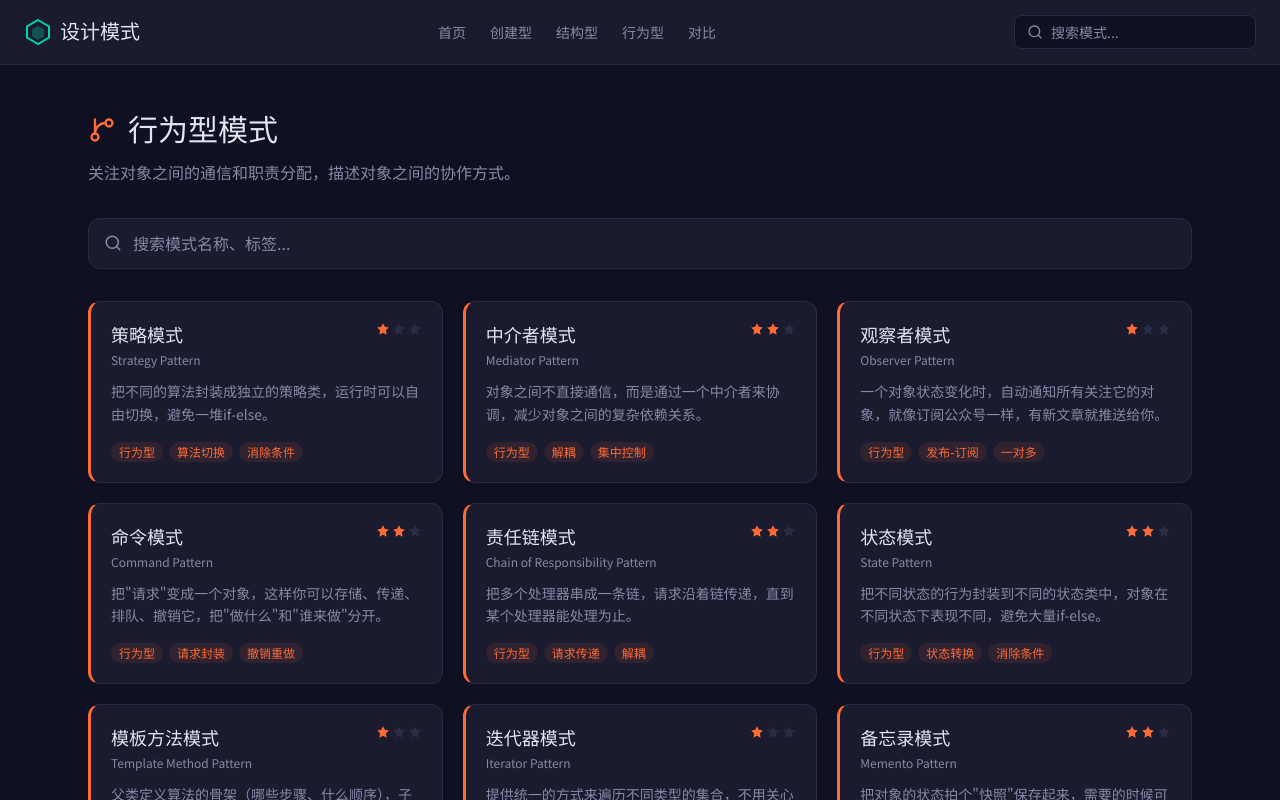
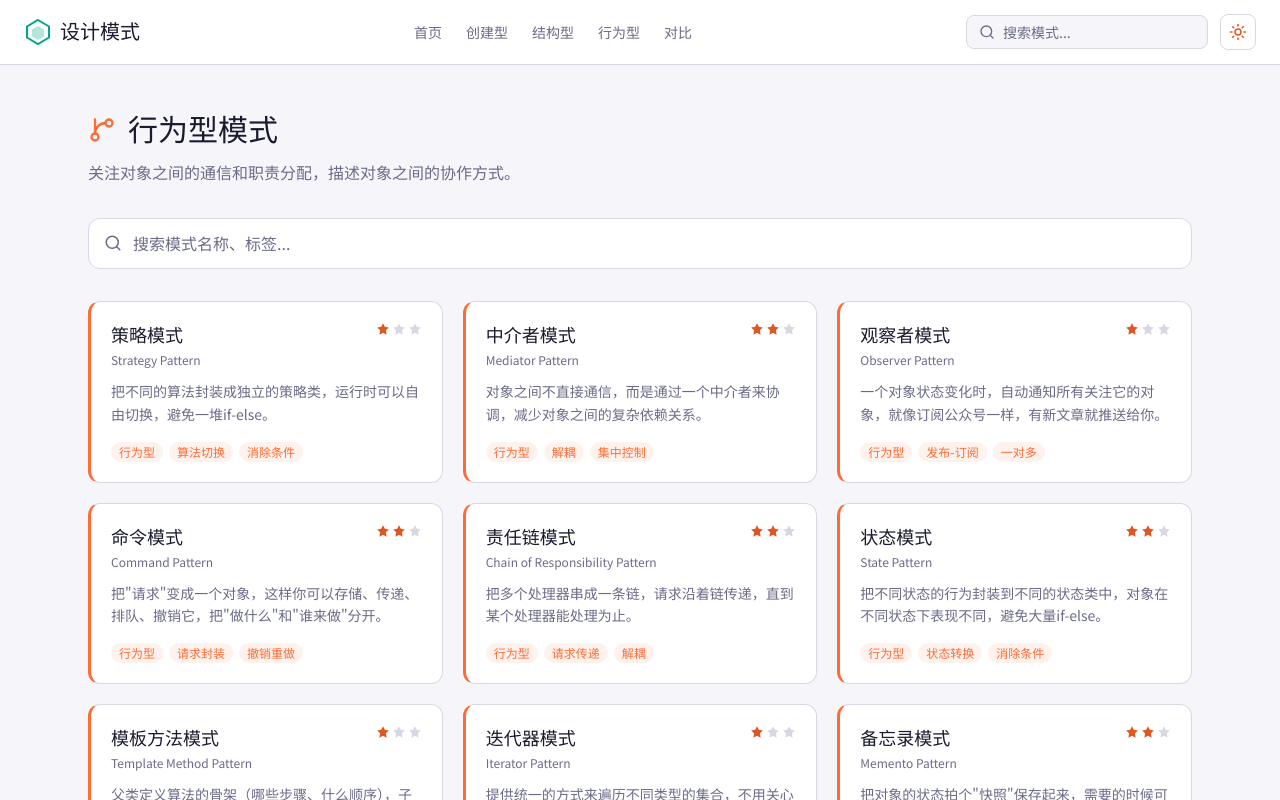
Before and after one commit to qiect/DesignPattern, a Vue app in the folder design-pattern-site/: page /DesignPattern/behavioral in a window 1280 px wide. Shown: the top 800 px of the page. Built offline with nearby package versions, Linux system fonts and the light colour scheme.

Commit message:
feat: 实现网站主题自动切换
Co-authored-by: traeagent <traeagent@users.noreply.github.com>

```diff
--- a/design-pattern-site/index.html
+++ b/design-pattern-site/index.html
@@ -8,8 +8,24 @@
     <link rel="preconnect" href="https://fonts.googleapis.com">
     <link rel="preconnect" href="https://fonts.gstatic.com" crossorigin>
     <link href="https://fonts.googleapis.com/css2?family=Outfit:wght@300;400;500;600;700;800&family=Noto+Sans+SC:wght@300;400;500;700&family=JetBrains+Mono:wght@400;500&display=swap" rel="stylesheet">
+    <script>
+      // 初始化主题，避免闪烁
+      (function() {
+        var stored = localStorage.getItem('theme-preference');
+        var isAuto = localStorage.getItem('theme-preference-auto') !== 'false';
+        var theme;
+        if (stored && !isAuto) {
+          theme = stored;
+        } else {
+          var hour = new Date().getHours();
+          theme = (hour >= 6 && hour < 18) ? 'light' : 'dark';
+        }
+        document.documentElement.setAttribute('data-theme', theme);
+        document.documentElement.classList.toggle('dark', theme === 'dark');
+      })();
+    </script>
   </head>
-  <body class="bg-[#0f1021] text-gray-100">
+  <body>
     <div id="app"></div>
     <script type="module" src="/src/main.ts"></script>
   </body>
--- a/design-pattern-site/src/components/animation/PatternAnimator.vue
+++ b/design-pattern-site/src/components/animation/PatternAnimator.vue
@@ -1,15 +1,26 @@
 <script setup lang="ts">
 import { computed } from 'vue'
 import type { AnimationStep } from '@/types/pattern'
+import { useTheme } from '@/composables/useTheme'
 
 const props = defineProps<{
   steps: AnimationStep[]
   currentStep: number
 }>()
 
+const { theme } = useTheme()
+
 const currentStepData = computed(() => props.steps[props.currentStep] ?? { description: '', objects: [], arrows: [] })
 const currentObjects = computed(() => currentStepData.value.objects)
 const currentArrows = computed(() => currentStepData.value.arrows)
+
+// 主题相关的 SVG 颜色
+const svgColors = computed(() => ({
+  text: theme.value === 'light' ? '#1a1b2e' : '#e4e4f0',
+  dim: theme.value === 'light' ? '#6b6b88' : '#8888a8',
+  structural: theme.value === 'light' ? '#4a6cf7' : '#6c8cff',
+  accent: theme.value === 'light' ? '#e05520' : '#ff6b35',
+}))
 
 function getObjectById(id: string) {
   return currentObjects.value.find((o) => o.id === id)
@@ -46,7 +57,7 @@ function getArrowCoords(arrow: { from: string; to: string }) {
           refY="3.5"
           orient="auto"
         >
-          <polygon points="0 0, 10 3.5, 0 7" fill="#6c8cff" />
+          <polygon points="0 0, 10 3.5, 0 7" :fill="svgColors.structural" />
         </marker>
         <marker
           id="arrowhead-accent"
@@ -56,7 +67,7 @@ function getArrowCoords(arrow: { from: string; to: string }) {
           refY="3.5"
           orient="auto"
         >
-          <polygon points="0 0, 10 3.5, 0 7" fill="#ff6b35" />
+          <polygon points="0 0, 10 3.5, 0 7" :fill="svgColors.accent" />
         </marker>
       </defs>
 
@@ -65,10 +76,10 @@ function getArrowCoords(arrow: { from: string; to: string }) {
         v-for="arrow in currentArrows"
         :key="`${arrow.from}-${arrow.to}`"
         v-bind="getArrowCoords(arrow)"
-        :stroke="arrow.color ?? '#6c8cff'"
+        :stroke="arrow.color ?? svgColors.structural"
         :stroke-width="2"
         :stroke-dasharray="arrow.dashed ? '6 4' : undefined"
-        :marker-end="arrow.color === '#ff6b35' ? 'url(#arrowhead-accent)' : 'url(#arrowhead)'"
+        :marker-end="arrow.color === '#ff6b35' || arrow.color === svgColors.accent ? 'url(#arrowhead-accent)' : 'url(#arrowhead)'"
         :class="{ 'flow-arrow': arrow.animated }"
       />
 
@@ -81,7 +92,8 @@ function getArrowCoords(arrow: { from: string; to: string }) {
           return { x: (c.x1 + c.x2) / 2, y: (c.y1 + c.y2) / 2 - 6 }
         })()"
         text-anchor="middle"
-        fill="#8888a8"
+        fill="currentColor"
+        class="svg-dim-fill"
         font-size="11"
         font-family="Outfit, sans-serif"
       >{{ arrow.label }}</text>
@@ -130,7 +142,7 @@ function getArrowCoords(arrow: { from: string; to: string }) {
           dominant-baseline="central"
           :x="(obj.type === 'rect' ? (obj.width ?? 120) / 2 : 0)"
           :y="(obj.type === 'rect' ? (obj.height ?? 50) / 2 : 0)"
-          fill="#e4e4f0"
+          :fill="svgColors.text"
           font-size="13"
           font-family="Outfit, sans-serif"
         >{{ obj.label }}</text>
--- a/design-pattern-site/src/components/code/CodeBlock.vue
+++ b/design-pattern-site/src/components/code/CodeBlock.vue
@@ -2,6 +2,7 @@
 import { ref, onMounted, watch, shallowRef } from 'vue'
 import { createHighlighter, type Highlighter } from 'shiki'
 import { Copy, Check } from 'lucide-vue-next'
+import { useTheme } from '@/composables/useTheme'
 
 const props = defineProps<{
   code: string
@@ -9,13 +10,15 @@ const props = defineProps<{
   highlights?: number[]
 }>()
 
+const { theme } = useTheme()
+
 const highlightedHtml = ref('')
 const highlighter = shallowRef<Highlighter | null>(null)
 const copied = ref(false)
 
 async function initHighlighter() {
   highlighter.value = await createHighlighter({
-    themes: ['vitesse-dark'],
+    themes: ['vitesse-dark', 'vitesse-light'],
     langs: ['csharp', 'typescript'],
   })
 }
@@ -23,9 +26,11 @@ async function initHighlighter() {
 function highlight() {
   if (!highlighter.value) return
 
+  const shikiTheme = theme.value === 'light' ? 'vitesse-light' : 'vitesse-dark'
+
   const html = highlighter.value.codeToHtml(props.code, {
     lang: props.language,
-    theme: 'vitesse-dark',
+    theme: shikiTheme,
   })
 
   if (props.highlights?.length) {
@@ -54,7 +59,7 @@ onMounted(async () => {
   highlight()
 })
 
-watch(() => [props.code, props.language, props.highlights], highlight)
+watch(() => [props.code, props.language, props.highlights, theme.value], highlight)
 </script>
 
 <template>
--- a/design-pattern-site/src/components/diagram/UmlDiagram.vue
+++ b/design-pattern-site/src/components/diagram/UmlDiagram.vue
@@ -1,11 +1,11 @@
 <script setup lang="ts">
 import mermaid from 'mermaid'
 import { ref, onMounted, watch } from 'vue'
+import { useTheme } from '@/composables/useTheme'
 
-mermaid.initialize({
-  startOnLoad: false,
-  theme: 'dark',
-  themeVariables: {
+const { theme } = useTheme()
+
+const darkThemeVars = {
   primaryColor: '#1a1b2e',
   primaryTextColor: '#e4e4f0',
   primaryBorderColor: '#00d4aa',
@@ -13,8 +13,26 @@ mermaid.initialize({
   secondaryColor: '#222340',
   tertiaryColor: '#0f1021',
   fontFamily: 'Outfit, Noto Sans SC, sans-serif',
-  },
+}
+
+const lightThemeVars = {
+  primaryColor: '#ffffff',
+  primaryTextColor: '#1a1b2e',
+  primaryBorderColor: '#00a88a',
+  lineColor: '#4a6cf7',
+  secondaryColor: '#eeeef4',
+  tertiaryColor: '#f5f5fa',
+  fontFamily: 'Outfit, Noto Sans SC, sans-serif',
+}
+
+function initMermaid() {
+  const isLight = theme.value === 'light'
+  mermaid.initialize({
+    startOnLoad: false,
+    theme: isLight ? 'default' : 'dark',
+    themeVariables: isLight ? lightThemeVars : darkThemeVars,
   })
+}
 
 const props = defineProps<{
   code: string
@@ -26,6 +44,7 @@ let renderId = 0
 async function renderDiagram() {
   if (!containerRef.value || !props.code) return
 
+  initMermaid()
   renderId++
   const id = `uml-${renderId}`
 
@@ -41,6 +60,7 @@ async function renderDiagram() {
 onMounted(renderDiagram)
 
 watch(() => props.code, renderDiagram)
+watch(theme, renderDiagram)
 </script>
 
 <template>
--- a/design-pattern-site/src/components/layout/AppHeader.vue
+++ b/design-pattern-site/src/components/layout/AppHeader.vue
@@ -1,20 +1,33 @@
 <script setup lang="ts">
 import { ref } from 'vue'
-import { Search } from 'lucide-vue-next'
+import { Search, Sun, Moon, Monitor } from 'lucide-vue-next'
+import { useTheme } from '@/composables/useTheme'
 
 const emit = defineEmits<{
   search: [query: string]
 }>()
 
 const searchQuery = ref('')
+const { theme, isAutoMode, toggleTheme, setAutoMode } = useTheme()
+
+const showThemeMenu = ref(false)
 
 function onSearch() {
   emit('search', searchQuery.value)
 }
+
+function handleToggleTheme() {
+  toggleTheme()
+}
+
+function handleSetAuto(auto: boolean) {
+  setAutoMode(auto)
+  showThemeMenu.value = false
+}
 </script>
 
 <template>
-  <header class="fixed top-0 left-0 right-0 z-50 bg-[#1a1b2e] border-b border-border">
+  <header class="fixed top-0 left-0 right-0 z-50 bg-bg-card border-b border-border">
     <div class="flex items-center justify-between h-16 px-6 max-w-[1440px] mx-auto">
       <!-- Logo -->
       <router-link to="/" class="flex items-center gap-2 shrink-0">
@@ -34,7 +47,8 @@ function onSearch() {
         <router-link to="/compare" class="text-sm text-dim hover:text-accent transition-colors">对比</router-link>
       </nav>
 
-      <!-- Search -->
+      <!-- Search + Theme -->
+      <div class="flex items-center gap-3">
         <div class="flex items-center gap-2 bg-bg rounded-lg px-3 py-1.5 border border-border focus-within:border-primary/50 transition-colors">
           <Search :size="16" class="text-dim shrink-0" />
           <input
@@ -45,6 +59,80 @@ function onSearch() {
             @keyup.enter="onSearch"
           />
         </div>
+
+        <!-- 主题切换 -->
+        <div class="relative">
+          <button
+            class="p-2 rounded-lg border border-border hover:border-primary/50 hover:bg-bg-hover transition-all duration-300"
+            title="切换主题"
+            @click="showThemeMenu = !showThemeMenu"
+          >
+            <Sun v-if="theme === 'light'" :size="18" class="text-accent" />
+            <Moon v-else :size="18" class="text-primary" />
+          </button>
+
+          <!-- 下拉菜单 -->
+          <Transition name="theme-menu">
+            <div
+              v-if="showThemeMenu"
+              class="absolute right-0 top-full mt-2 w-48 bg-bg-card border border-border rounded-xl shadow-lg overflow-hidden z-50"
+            >
+              <button
+                class="w-full flex items-center gap-3 px-4 py-3 text-sm hover:bg-bg-hover transition-colors"
+                :class="theme === 'dark' && !isAutoMode ? 'text-primary' : 'text-dim'"
+                @click="isAutoMode = false; theme = 'dark'; showThemeMenu = false"
+              >
+                <Moon :size="16" />
+                <span>深色模式</span>
+                <span v-if="theme === 'dark' && !isAutoMode" class="ml-auto text-xs">✓</span>
+              </button>
+              <button
+                class="w-full flex items-center gap-3 px-4 py-3 text-sm hover:bg-bg-hover transition-colors"
+                :class="theme === 'light' && !isAutoMode ? 'text-primary' : 'text-dim'"
+                @click="isAutoMode = false; theme = 'light'; showThemeMenu = false"
+              >
+                <Sun :size="16" />
+                <span>浅色模式</span>
+                <span v-if="theme === 'light' && !isAutoMode" class="ml-auto text-xs">✓</span>
+              </button>
+              <div class="border-t border-border" />
+              <button
+                class="w-full flex items-center gap-3 px-4 py-3 text-sm hover:bg-bg-hover transition-colors"
+                :class="isAutoMode ? 'text-primary' : 'text-dim'"
+                @click="handleSetAuto(true)"
+              >
+                <Monitor :size="16" />
+                <span>跟随时间</span>
+                <span v-if="isAutoMode" class="ml-auto text-xs">✓</span>
+              </button>
+              <div class="px-4 py-2 text-xs text-dim border-t border-border">
+                6:00-18:00 浅色 · 18:00-6:00 深色
+              </div>
+            </div>
+          </Transition>
+        </div>
+      </div>
     </div>
   </header>
+
+  <!-- 点击外部关闭菜单 -->
+  <Teleport to="body">
+    <div
+      v-if="showThemeMenu"
+      class="fixed inset-0 z-40"
+      @click="showThemeMenu = false"
+    />
+  </Teleport>
 </template>
+
+<style scoped>
+.theme-menu-enter-active,
+.theme-menu-leave-active {
+  transition: opacity 0.2s ease, transform 0.2s ease;
+}
+.theme-menu-enter-from,
+.theme-menu-leave-to {
+  opacity: 0;
+  transform: translateY(-4px) scale(0.96);
+}
+</style>
--- /dev/null
+++ b/design-pattern-site/src/composables/useTheme.ts
@@ -0,0 +1,88 @@
+import { ref, watch, onMounted, onUnmounted } from 'vue'
+
+export type Theme = 'light' | 'dark'
+
+const STORAGE_KEY = 'theme-preference'
+const LIGHT_START_HOUR = 6   // 6:00 切换为浅色
+const DARK_START_HOUR = 18   // 18:00 切换为深色
+
+const theme = ref<Theme>('dark')
+const isAutoMode = ref(true)
+let timer: ReturnType<typeof setInterval> | null = null
+
+function getTimeBasedTheme(): Theme {
+  const hour = new Date().getHours()
+  return hour >= LIGHT_START_HOUR && hour < DARK_START_HOUR ? 'light' : 'dark'
+}
+
+function applyTheme(t: Theme) {
+  document.documentElement.setAttribute('data-theme', t)
+  // 同步 Tailwind dark mode（class 策略）
+  document.documentElement.classList.toggle('dark', t === 'dark')
+}
+
+function initTheme() {
+  const stored = localStorage.getItem(STORAGE_KEY) as Theme | null
+  const storedAuto = localStorage.getItem(STORAGE_KEY + '-auto')
+
+  if (storedAuto !== null) {
+    isAutoMode.value = storedAuto === 'true'
+  }
+
+  if (stored && !isAutoMode.value) {
+    theme.value = stored
+  } else {
+    theme.value = getTimeBasedTheme()
+  }
+
+  applyTheme(theme.value)
+}
+
+export function useTheme() {
+  function toggleTheme() {
+    isAutoMode.value = false
+    theme.value = theme.value === 'dark' ? 'light' : 'dark'
+  }
+
+  function setAutoMode(auto: boolean) {
+    isAutoMode.value = auto
+    if (auto) {
+      theme.value = getTimeBasedTheme()
+    }
+  }
+
+  // 监听主题变化，持久化并应用
+  watch(theme, (val) => {
+    applyTheme(val)
+    localStorage.setItem(STORAGE_KEY, val)
+    localStorage.setItem(STORAGE_KEY + '-auto', String(isAutoMode.value))
+  })
+
+  // 每分钟检查是否需要自动切换
+  function checkAutoSwitch() {
+    if (!isAutoMode.value) return
+    const target = getTimeBasedTheme()
+    if (target !== theme.value) {
+      theme.value = target
+    }
+  }
+
+  onMounted(() => {
+    initTheme()
+    timer = setInterval(checkAutoSwitch, 60_000)
+  })
+
+  onUnmounted(() => {
+    if (timer) {
+      clearInterval(timer)
+      timer = null
+    }
+  })
+
+  return {
+    theme,
+    isAutoMode,
+    toggleTheme,
+    setAutoMode,
+  }
+}
--- a/design-pattern-site/src/style.css
+++ b/design-pattern-site/src/style.css
@@ -24,6 +24,36 @@
   text-rendering: optimizeLegibility;
   -webkit-font-smoothing: antialiased;
   -moz-osx-font-smoothing: grayscale;
+}
+
+/* 浅色主题 */
+[data-theme="light"] {
+  --color-bg: #f5f5fa;
+  --color-bg-card: #ffffff;
+  --color-bg-card-hover: #eeeef4;
+  --color-border: #d8d8e4;
+  --color-primary: #00a88a;
+  --color-primary-dim: #008f76;
+  --color-accent: #e05520;
+  --color-accent-dim: #c44a18;
+  --color-text: #1a1b2e;
+  --color-text-dim: #6b6b88;
+  --color-creational: #00a88a;
+  --color-structural: #4a6cf7;
+  --color-behavioral: #e05520;
+}
+
+/* 主题过渡 */
+*, *::before, *::after {
+  transition: background-color 0.3s ease, border-color 0.3s ease, color 0.15s ease;
+}
+
+/* SVG 主题适配 */
+.svg-text-fill {
+  fill: var(--color-text);
+}
+.svg-dim-fill {
+  fill: var(--color-text-dim);
 }
 
 h1, h2, h3, h4, h5, h6 {
@@ -53,17 +83,26 @@ code, pre {
 /* 网格背景 */
 .grid-bg {
   background-image:
-    linear-gradient(rgba(42, 43, 69, 0.3) 1px, transparent 1px),
-    linear-gradient(90deg, rgba(42, 43, 69, 0.3) 1px, transparent 1px);
+    linear-gradient(var(--grid-line-color, rgba(42, 43, 69, 0.3)) 1px, transparent 1px),
+    linear-gradient(90deg, var(--grid-line-color, rgba(42, 43, 69, 0.3)) 1px, transparent 1px);
   background-size: 40px 40px;
+}
+[data-theme="light"] .grid-bg {
+  --grid-line-color: rgba(100, 100, 140, 0.12);
 }
 
 /* 发光效果 */
 .glow-primary {
-  box-shadow: 0 0 20px rgba(0, 212, 170, 0.15);
+  box-shadow: 0 0 20px var(--glow-primary-color, rgba(0, 212, 170, 0.15));
 }
 .glow-accent {
-  box-shadow: 0 0 20px rgba(255, 107, 53, 0.15);
+  box-shadow: 0 0 20px var(--glow-accent-color, rgba(255, 107, 53, 0.15));
+}
+[data-theme="light"] .glow-primary {
+  --glow-primary-color: rgba(0, 168, 138, 0.1);
+}
+[data-theme="light"] .glow-accent {
+  --glow-accent-color: rgba(224, 85, 32, 0.1);
 }
 
 /* 动画箭头流动效果 */
--- a/design-pattern-site/tailwind.config.js
+++ b/design-pattern-site/tailwind.config.js
@@ -10,23 +10,23 @@ export default {
     extend: {
       colors: {
         bg: {
-          DEFAULT: '#0f1021',
-          card: '#1a1b2e',
-          hover: '#222340',
+          DEFAULT: 'var(--color-bg)',
+          card: 'var(--color-bg-card)',
+          hover: 'var(--color-bg-card-hover)',
         },
-        border: '#2a2b45',
+        border: 'var(--color-border)',
         primary: {
-          DEFAULT: '#00d4aa',
-          dim: '#00a88a',
+          DEFAULT: 'var(--color-primary)',
+          dim: 'var(--color-primary-dim)',
         },
         accent: {
-          DEFAULT: '#ff6b35',
-          dim: '#cc5529',
+          DEFAULT: 'var(--color-accent)',
+          dim: 'var(--color-accent-dim)',
         },
-        creational: '#00d4aa',
-        structural: '#6c8cff',
-        behavioral: '#ff6b35',
-        dim: '#8888a8',
+        creational: 'var(--color-creational)',
+        structural: 'var(--color-structural)',
+        behavioral: 'var(--color-behavioral)',
+        dim: 'var(--color-text-dim)',
       },
       fontFamily: {
         display: ['Outfit', 'Noto Sans SC', 'sans-serif'],
```
Also changed, not shown: design-pattern-site/src/pages/HomePage.vue (+11 -11 lines). Lines whose indentation alone changed are shown as unchanged.
